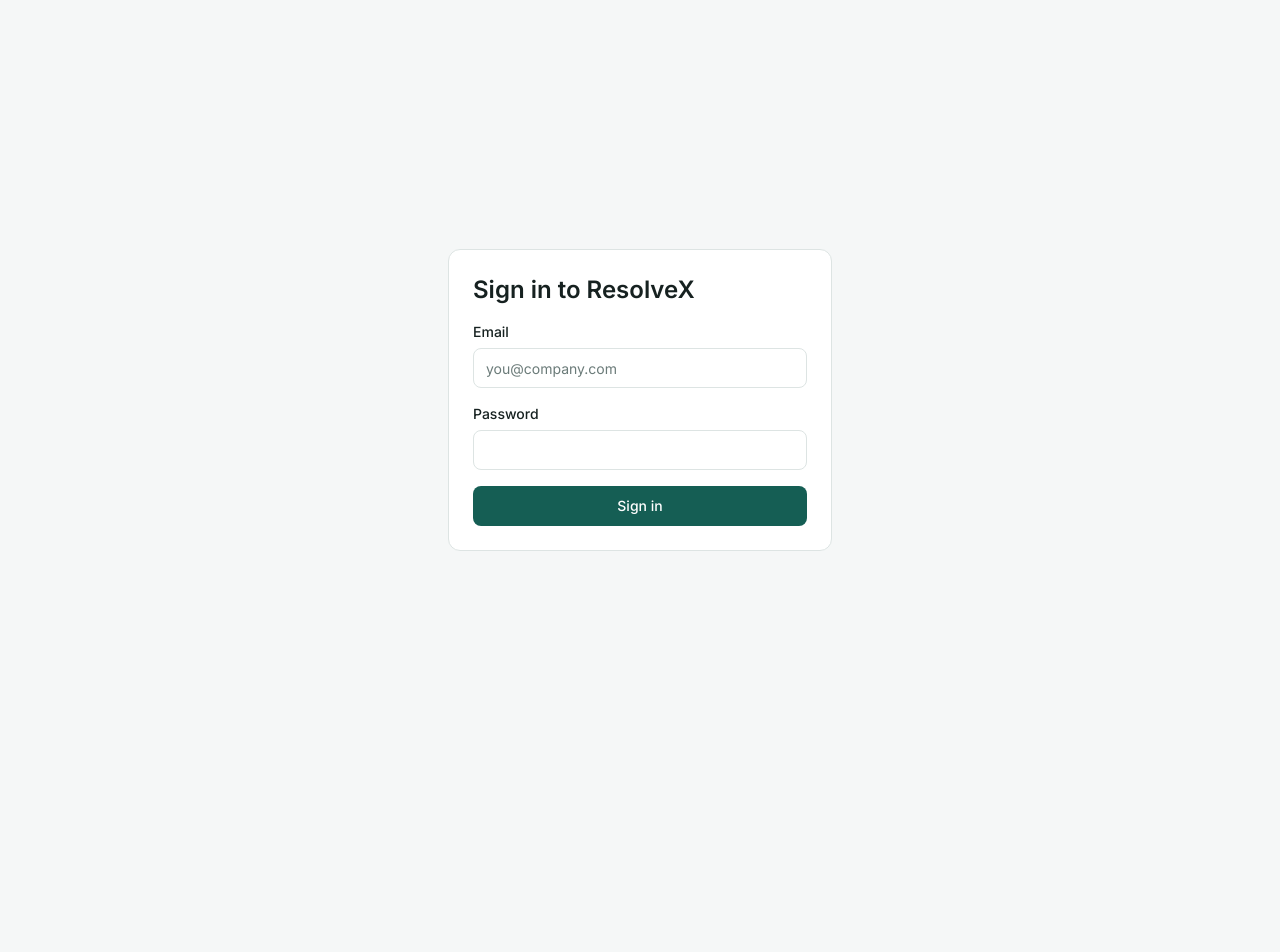
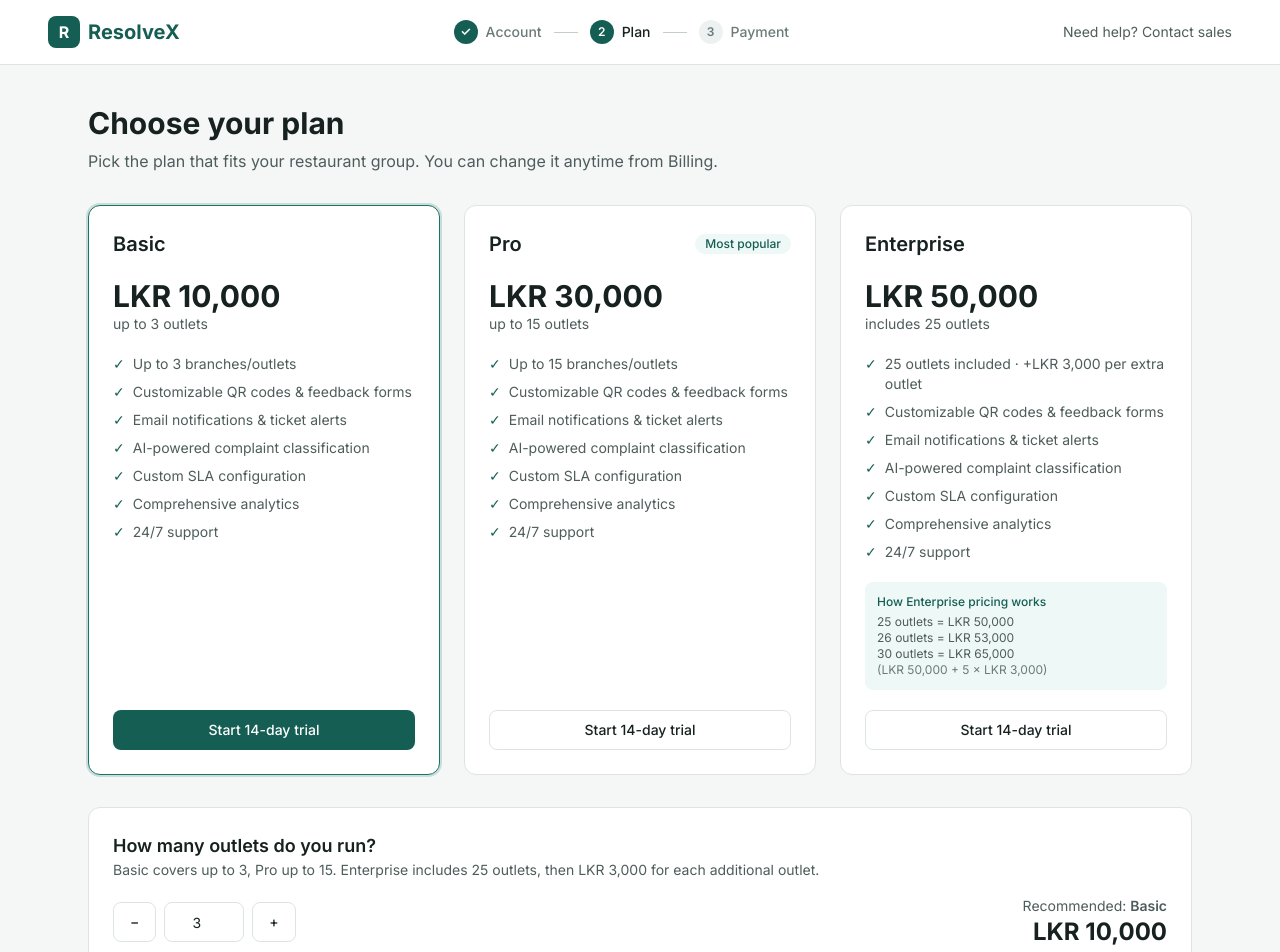
Before and after one commit to teshan200/ResolveX, a React (Vite) app in the folder frontend/admin-web/: page /choose-plan in a window 1280 px wide. Before the commit this address led to /login. Shown: the top 952 px of the page. Before the commit the page ends 800 px from the top, so only its background shows below. Built offline with nearby package versions, Linux system fonts and the light colour scheme.

Commit message:
Add Choose Plan page with outlet calculator

```diff
--- /dev/null
+++ b/frontend/admin-web/src/features/plans/PlanCard.tsx
@@ -0,0 +1,65 @@
+import { Badge, Button, Card } from '../../components/ui'
+import { cn } from '../../components/ui/cn'
+import { formatLkr } from '../../services/planService'
+import type { Plan } from '../../types/plan'
+
+interface PlanCardProps {
+  plan: Plan
+  recommended: boolean
+  disabled: boolean
+  onSelect: () => void
+}
+
+export function PlanCard({ plan, recommended, disabled, onSelect }: PlanCardProps) {
+  const outletsNote = plan.maxOutlets
+    ? `up to ${plan.maxOutlets} outlets`
+    : `includes ${plan.includedOutlets} outlets`
+
+  return (
+    <Card
+      className={cn(
+        'flex flex-col gap-5',
+        recommended && 'border-line-brand ring-2 ring-line-brand/20',
+      )}
+    >
+      <div className="flex items-center justify-between">
+        <h2 className="text-xl font-semibold">{plan.name}</h2>
+        {plan.popular && <Badge tone="brand">Most popular</Badge>}
+      </div>
+
+      <div>
+        <p className="text-3xl font-bold">{formatLkr(plan.basePrice)}</p>
+        <p className="text-sm text-content-secondary">{outletsNote}</p>
+      </div>
+
+      <ul className="flex flex-1 flex-col gap-2 text-sm text-content-secondary">
+        {plan.features.map((feature) => (
+          <li key={feature} className="flex gap-2">
+            <span aria-hidden className="text-brand">
+              ✓
+            </span>
+            {feature}
+          </li>
+        ))}
+      </ul>
+
+      {plan.extraOutletPrice && (
+        <div className="rounded-md bg-brand-subtle p-3 text-xs text-content-secondary">
+          <p className="mb-1 font-medium text-content-brand">How Enterprise pricing works</p>
+          <p>25 outlets = LKR 50,000</p>
+          <p>26 outlets = LKR 53,000</p>
+          <p>30 outlets = LKR 65,000</p>
+          <p className="text-content-tertiary">(LKR 50,000 + 5 × LKR 3,000)</p>
+        </div>
+      )}
+
+      <Button
+        variant={recommended ? 'primary' : 'outline'}
+        disabled={disabled}
+        onClick={onSelect}
+      >
+        {disabled ? 'Too many outlets for this plan' : 'Start 14-day trial'}
+      </Button>
+    </Card>
+  )
+}
--- /dev/null
+++ b/frontend/admin-web/src/layout/OnboardingLayout.tsx
@@ -0,0 +1,28 @@
+import type { ReactNode } from 'react'
+import { Stepper } from '../components/ui'
+
+interface OnboardingLayoutProps {
+  children: ReactNode
+  // Current step of the Account, Plan, Payment progress bar. Omit to hide it.
+  step?: number
+}
+
+export function OnboardingLayout({ children, step }: OnboardingLayoutProps) {
+  return (
+    <div className="flex min-h-screen flex-col bg-canvas">
+      <header className="flex flex-wrap items-center justify-between gap-4 border-b border-line bg-surface px-6 py-4 lg:px-12">
+        <div className="flex items-center gap-2">
+          <span className="flex size-8 items-center justify-center rounded-md bg-brand font-bold text-on-brand">
+            R
+          </span>
+          <span className="text-xl font-bold text-brand">ResolveX</span>
+        </div>
+        {step && <Stepper steps={['Account', 'Plan', 'Payment']} current={step} />}
+        <span className="text-sm text-content-secondary">Need help? Contact sales</span>
+      </header>
+      <main className="mx-auto flex w-full max-w-6xl flex-1 flex-col gap-8 px-6 py-10">
+        {children}
+      </main>
+    </div>
+  )
+}
--- /dev/null
+++ b/frontend/admin-web/src/pages/ChoosePlanPage.tsx
@@ -0,0 +1,120 @@
+import { useEffect, useState } from 'react'
+import { useNavigate } from 'react-router-dom'
+import { Button, Card } from '../components/ui'
+import { PlanCard } from '../features/plans/PlanCard'
+import { OnboardingLayout } from '../layout/OnboardingLayout'
+import {
+  calculatePrice,
+  formatLkr,
+  getPlans,
+  recommendPlan,
+} from '../services/planService'
+import type { Plan, PlanId } from '../types/plan'
+
+const MIN_OUTLETS = 1
+const MAX_OUTLETS = 500
+
+export function ChoosePlanPage() {
+  const navigate = useNavigate()
+  const [plans, setPlans] = useState<Plan[]>([])
+  const [outlets, setOutlets] = useState(3)
+
+  useEffect(() => {
+    getPlans().then(setPlans)
+  }, [])
+
+  const recommended = recommendPlan(outlets)
+  const price = calculatePrice(recommended, outlets)
+
+  const changeOutlets = (value: number) => {
+    if (Number.isNaN(value)) return
+    setOutlets(Math.min(MAX_OUTLETS, Math.max(MIN_OUTLETS, Math.round(value))))
+  }
+
+  const selectPlan = (planId: PlanId) => navigate('/payment', { state: { planId, outlets } })
+
+  return (
+    <OnboardingLayout step={2}>
+      <div className="flex flex-col gap-2">
+        <h1 className="text-3xl font-bold">Choose your plan</h1>
+        <p className="text-content-secondary">
+          Pick the plan that fits your restaurant group. You can change it anytime from
+          Billing.
+        </p>
+      </div>
+
+      <div className="grid gap-6 md:grid-cols-3">
+        {plans.map((plan) => (
+          <PlanCard
+            key={plan.id}
+            plan={plan}
+            recommended={plan.id === recommended.id}
+            disabled={plan.maxOutlets !== undefined && outlets > plan.maxOutlets}
+            onSelect={() => selectPlan(plan.id)}
+          />
+        ))}
+      </div>
+
+      <Card className="flex flex-col gap-4">
+        <div>
+          <h2 className="text-lg font-semibold">How many outlets do you run?</h2>
+          <p className="text-sm text-content-secondary">
+            Basic covers up to 3, Pro up to 15. Enterprise includes 25 outlets, then
+            LKR 3,000 for each additional outlet.
+          </p>
+        </div>
+
+        <div className="flex flex-wrap items-center justify-between gap-4">
+          <div className="flex items-center gap-2">
+            <Button
+              variant="outline"
+              aria-label="Fewer outlets"
+              onClick={() => changeOutlets(outlets - 1)}
+            >
+              −
+            </Button>
+            <input
+              type="number"
+              aria-label="Outlets"
+              min={MIN_OUTLETS}
+              max={MAX_OUTLETS}
+              value={outlets}
+              onChange={(event) => changeOutlets(event.target.valueAsNumber)}
+              className="h-10 w-20 rounded-md border border-line text-center text-sm"
+            />
+            <Button
+              variant="outline"
+              aria-label="More outlets"
+              onClick={() => changeOutlets(outlets + 1)}
+            >
+              +
+            </Button>
+          </div>
+
+          <div className="text-right">
+            <p className="text-sm text-content-secondary">
+              Recommended: <span className="font-semibold">{recommended.name}</span>
+            </p>
+            <p className="text-2xl font-bold">{formatLkr(price.total)}</p>
+            {price.extraOutlets > 0 && (
+              <p className="text-xs text-content-tertiary">
+                {formatLkr(price.basePrice)} + {price.extraOutlets} ×{' '}
+                {formatLkr(recommended.extraOutletPrice ?? 0)}
+              </p>
+            )}
+          </div>
+        </div>
+      </Card>
+
+      <div className="rounded-lg bg-brand-subtle p-4 text-sm">
+        <p className="font-semibold text-content-brand">
+          Every plan starts with a 14-day free trial
+        </p>
+        <p className="text-content-secondary">
+          No charge today. We’ll remind you 3 days before your trial ends. Upgrade,
+          downgrade or cancel anytime.
+        </p>
+      </div>
+    </OnboardingLayout>
+  )
+}
--- a/frontend/admin-web/src/routes/AppRoutes.tsx
+++ b/frontend/admin-web/src/routes/AppRoutes.tsx
@@ -1,6 +1,7 @@
 import { Navigate, Route, Routes } from 'react-router-dom'
 import { AppLayout } from '../layout/AppLayout'
 import { areas } from '../layout/navigation'
+import { ChoosePlanPage } from '../pages/ChoosePlanPage'
 import { GoogleSignupPage } from '../pages/GoogleSignupPage'
 import { LoginPage } from '../pages/LoginPage'
 import { PlaceholderPage } from '../pages/PlaceholderPage'
@@ -15,6 +16,7 @@
       <Route path="/register" element={<RegisterPage />} />
       <Route path="/verify-email" element={<VerifyEmailPage />} />
       <Route path="/signup/google" element={<GoogleSignupPage />} />
+      <Route path="/choose-plan" element={<ChoosePlanPage />} />
       {areas.map((area) => (
         <Route key={area.basePath} path={area.basePath} element={<AppLayout area={area} />}>
           <Route index element={<Navigate to={area.items[0].path} replace />} />
```
